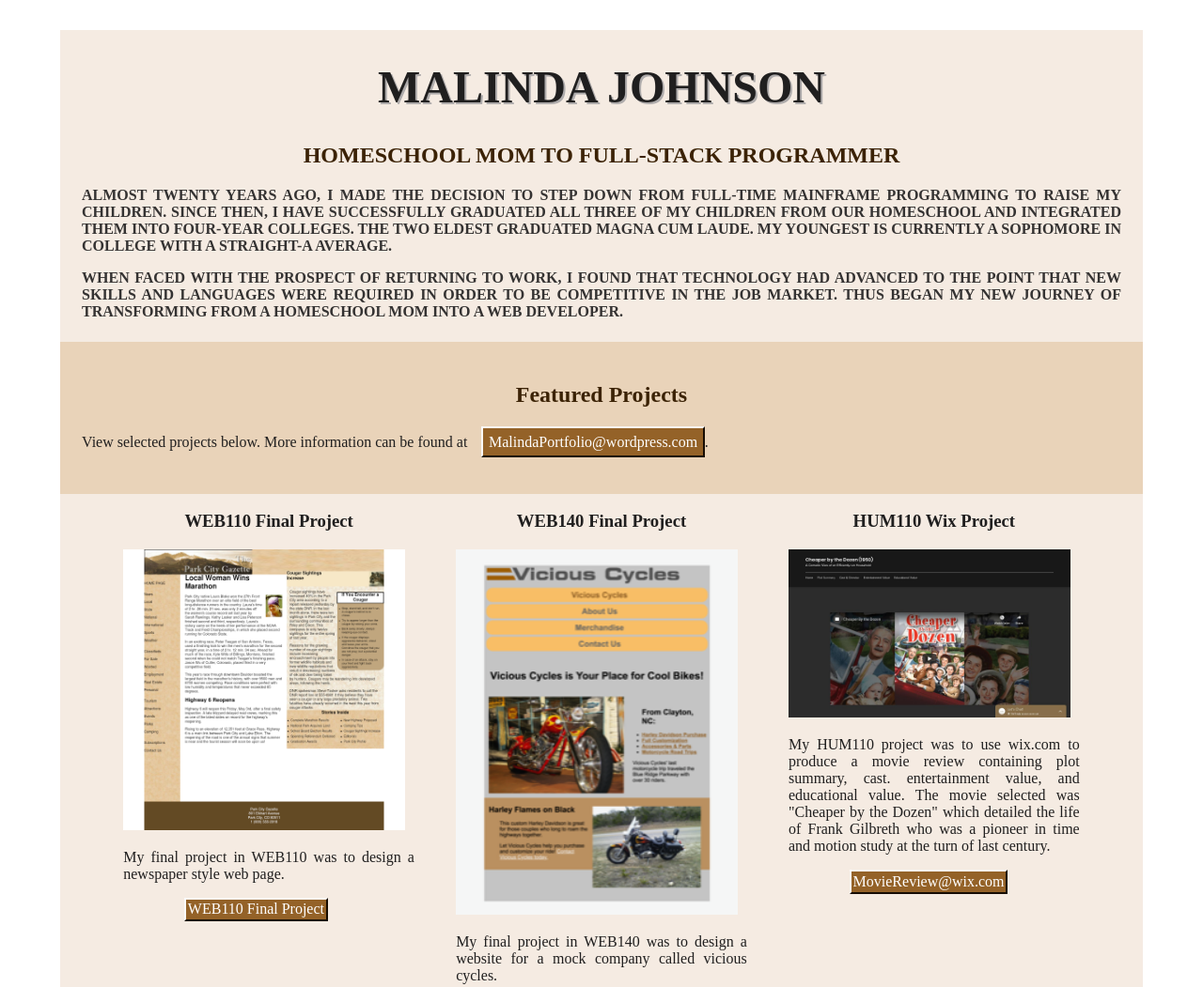
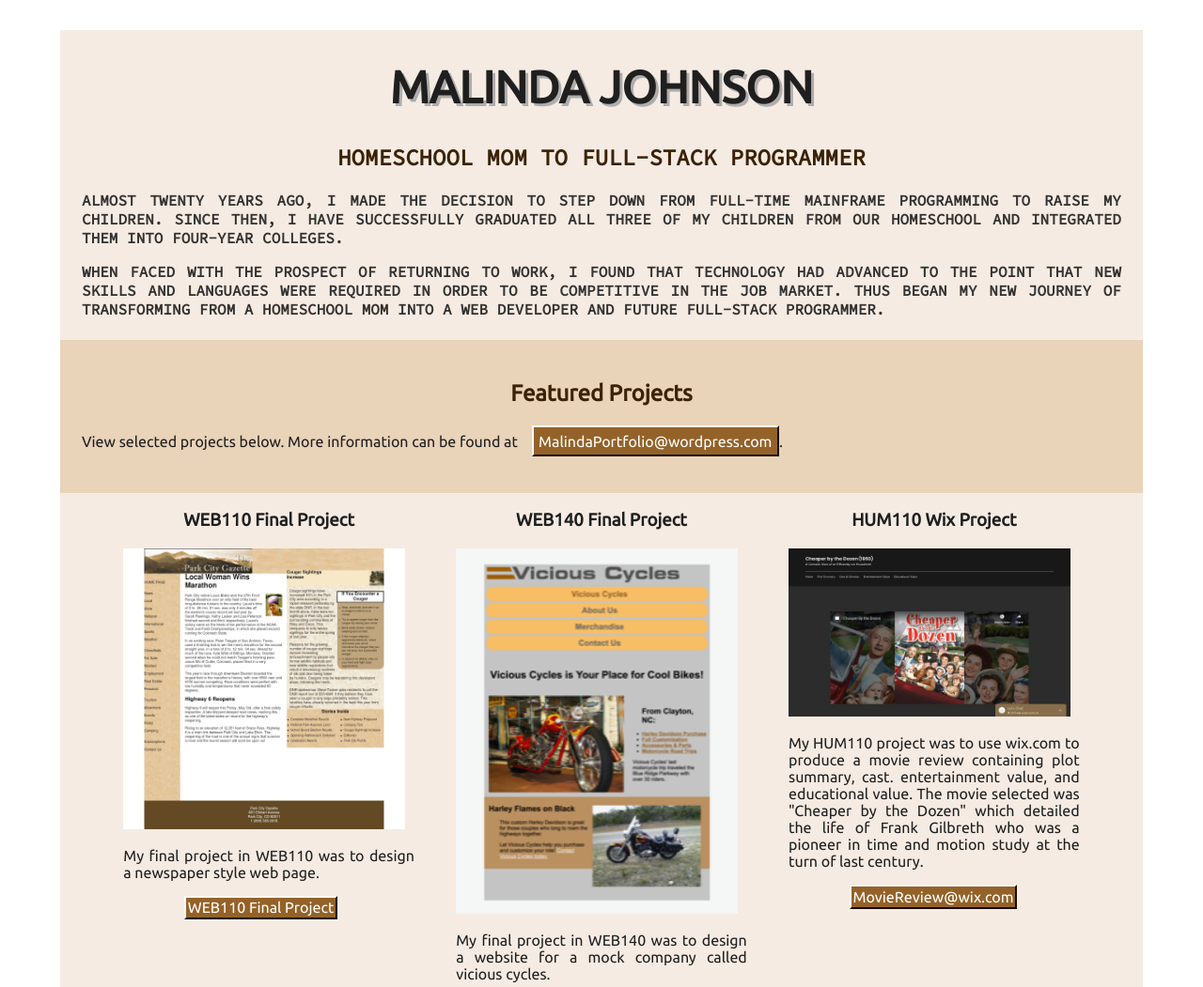
Before and after one commit to mjohnson2022/WEB210, a plain HTML site: page index.html in a window 1280 px wide. Shown: the top 1051 px of the page at 94% size. Drawn offline with Linux system fonts and the light colour scheme.

Commit message:
Lesson 4 Changes

```diff
--- a/css/styles.css
+++ b/css/styles.css
@@ -3,7 +3,7 @@
 
    Resume Style Sheet
    Author: Malinda Johnson
-   Date:   September 5, 2020
+   Date:   September 14, 2020
 
    Filename: styles.css
    Supporting Files: index.html
@@ -16,7 +16,7 @@ body {
     border: 0;
     padding: 0;
     font-size: 1em;
-    font-family: serif, Arial, Times;
+    font-family: 'Ubuntu', sans-serif;
     color: #201f1f;
 }
 
@@ -51,6 +51,7 @@ img {
 header {
     text-align: center;
     text-transform: uppercase;
+    font-family: 'Source Code Pro', monospace, serif;
     font-weight: bold;
     margin: 2%;
 }
@@ -62,7 +63,8 @@ header p {
 h1 {
     padding-top: 3%;
     font-size: 3em;
-    text-shadow: 2px 2px #afacac;
+    text-shadow: 3px 3px #afacac;
+    font-family: 'Ubuntu', sans-serif;
 }
 
 h2 {
--- a/index.html
+++ b/index.html
@@ -1,9 +1,9 @@
 <!DOCTYPE html>
 <!--
     Blackboard Username: mjohnson4  Malinda Johnson
-    Date:   9/05/2020
+    Date:   9/14/2020
     File:   index.html
-    Purpose:  Lesson 3 - CSS Essential Training
+    Purpose:  Portfolio Project
 -->
 <html lang="en">
 
@@ -11,6 +11,7 @@
     <meta charset="UTF-8">
     <meta name="viewport" content="width=device-width, initial-scale=1.0">
     <title>Malinda Johnson | Resume'</title>
+    <link href="https://fonts.googleapis.com/css2?family=Source+Code+Pro&family=Ubuntu&display=swap" rel="stylesheet">
     <link rel="stylesheet" href="css/styles.css">
 </head>
 
@@ -27,14 +28,13 @@
                         raise my
                         children. Since then, I have successfully graduated all three of my children from our homeschool
                         and
-                        integrated them into four-year colleges. The two eldest graduated Magna Cum Laude.
-                        My youngest
-                        is currently a sophomore in college with a straight-A average.</p>
+                        integrated them into four-year colleges.</p>
                     <p>When faced with the prospect of returning to work, I found that technology had advanced to the
                         point that
                         new skills and languages were required in order to be competitive in the job market. Thus began
                         my new
-                        journey of transforming from a homeschool mom into a web developer.</p>
+                        journey of transforming from a homeschool mom into a web developer and future full-stack
+                        programmer.</p>
                 </div>
             </header>
 
@@ -88,7 +88,7 @@
             <section class="work_experience">
                 <h2>Work Experience</h2>
 
-                <p class="newspaper">I am excited to learn about emerging technologies and providing accessible and
+                <p class="newspaper">I am excited to learn about emerging technologies while providing accessible and
                     responsive
                     web
                     designs for the
```
